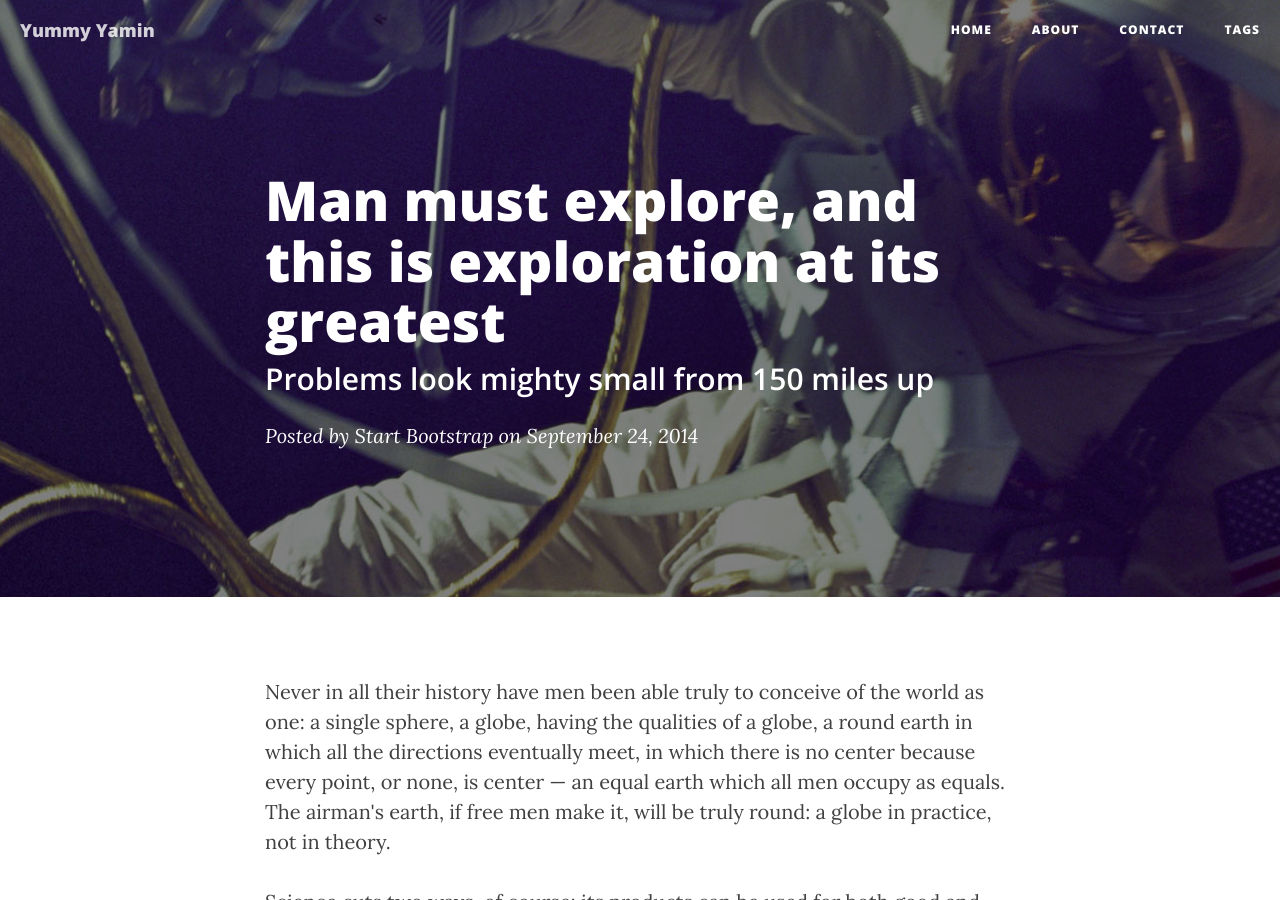
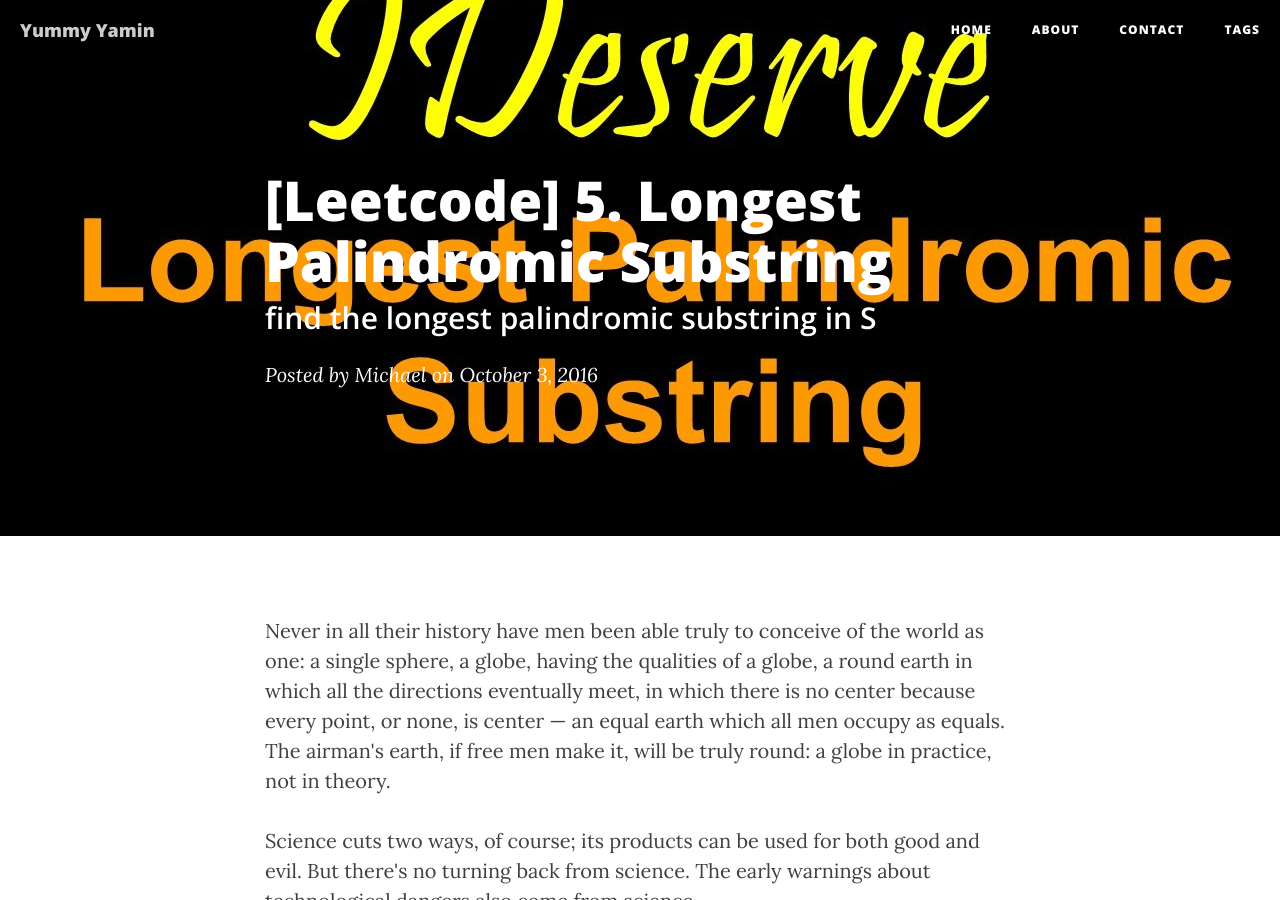
Before and after one commit to YaminLi/YaminLi.github.io, a Jekyll site: the page built from _posts/2016-10-03-leetcode-5-longest-palindromic-substring.markdown, in a window 1280 px wide and 900 px high. Built offline with Jekyll 4.4.1, drawn with Linux system fonts in a browser that asks for light colours; nearby versions of some CDN libraries.

Commit message:
add a post

```diff
--- a/_posts/2014-09-24-man-must-explore.markdown
+++ b/_posts/2016-10-03-leetcode-5-longest-palindromic-substring.markdown
@@ -1,14 +1,13 @@
 ---
 layout:     post
-title:      "Man must explore, and this is exploration at its greatest"
-subtitle:   "Problems look mighty small from 150 miles up"
-date:       2014-09-24 12:00:00
-author:     "Start Bootstrap"
-header-img: "img/post-bg-06.jpg"
+title:      "[Leetcode] 5. Longest Palindromic Substring"
+subtitle:   "find the longest palindromic substring in S"
+date:       2016-10-03 21:30:00
+author:     "Michael"
+header-img: "img/in-post/2016-10-03/bg.jpg"
 tags:
-  - Front
-  - DS
-  - ML
+  - Leetcode
+  - C++
 ---
 
 <p>Never in all their history have men been able truly to conceive of the world as one: a single sphere, a globe, having the qualities of a globe, a round earth in which all the directions eventually meet, in which there is no center because every point, or none, is center — an equal earth which all men occupy as equals. The airman's earth, if free men make it, will be truly round: a globe in practice, not in theory.</p>
```
Also changed, not shown: img/in-post/2016-10-03/bg.jpg (added), 14 other files.
